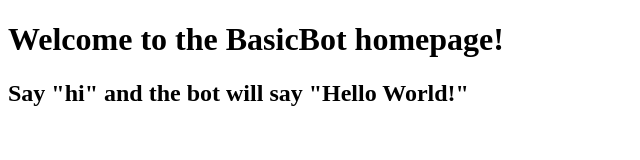
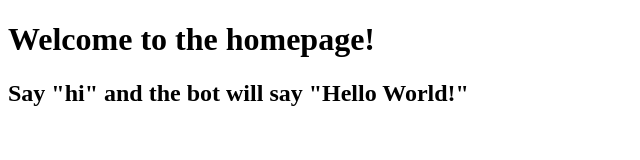
Before and after one commit to provanton/basicbot, a website: page index.html in a window 1280 px wide. Shown: the whole page, without its empty margins (0-640 px from the left). Drawn offline with Linux system fonts and the light colour scheme.

Commit message:
Update index.html

```diff
--- a/index.html
+++ b/index.html
@@ -2,11 +2,11 @@
 
 <html lang="en-us">
   <head>
-    <title>BasicBot</title>
+    <title> <!-- your bot name here --> </title>
   </head>
 
   <body>
-    <h1>Welcome to the BasicBot homepage!</h1>
+    <h1>Welcome to the <!-- your bot name here --> homepage!</h1>
     <h2>Say "hi" and the bot will say "Hello World!"</h2>
 
     <!-- Using a div to "display: block;" the iframe
```
